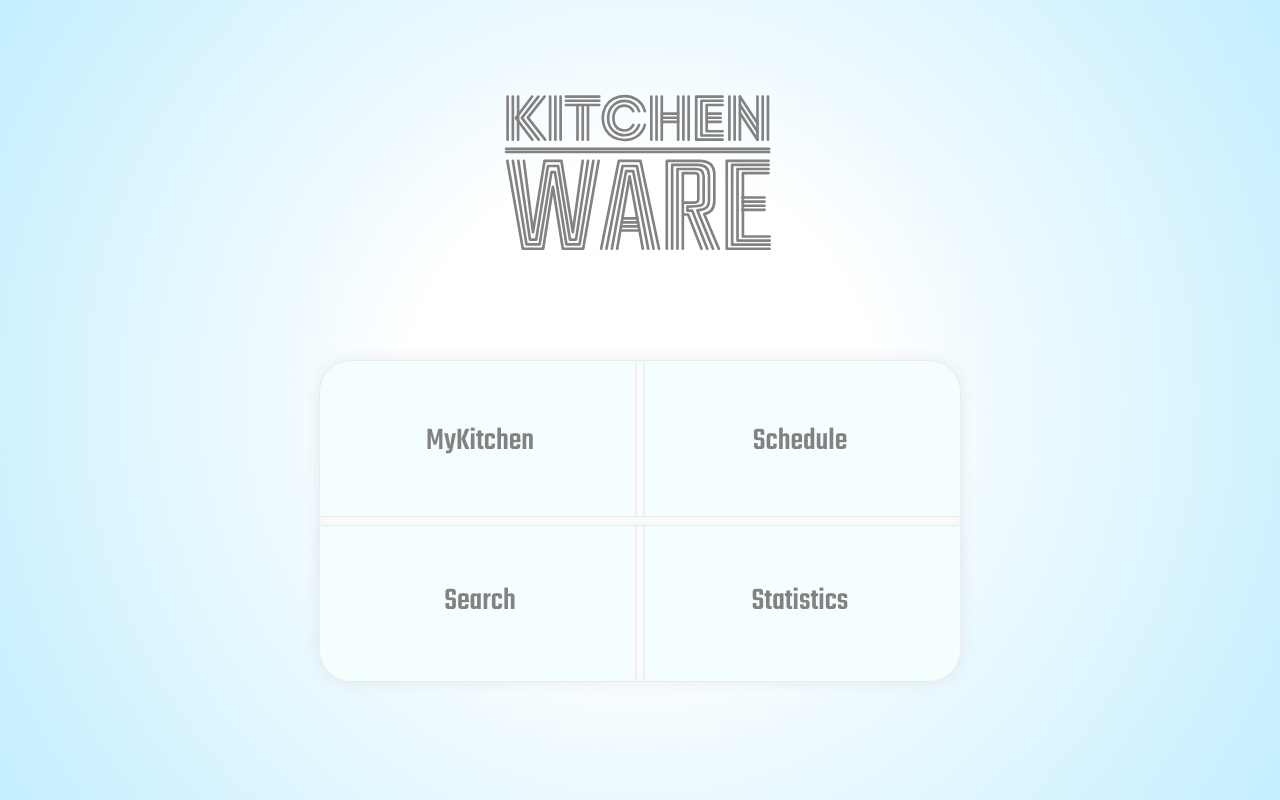
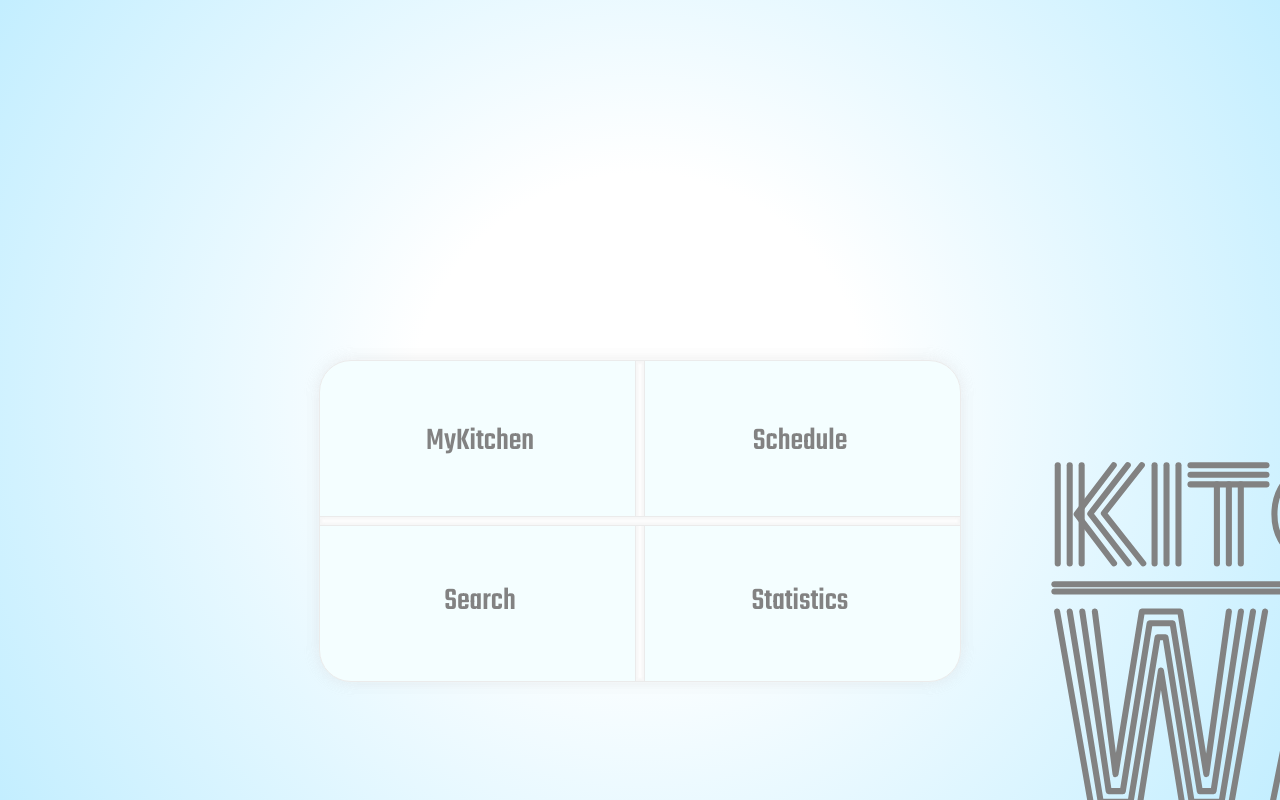
Before and after one commit to cristianoferro/Upskill-React-Project, a React (Create React App) app: page /initial in a window 1280 px wide. Built offline with nearby package versions, Linux system fonts and the light colour scheme.

Commit message:
corrected logo viewbox measures

```diff
--- a/src/components/LogoAnimation.js
+++ b/src/components/LogoAnimation.js
@@ -25,7 +25,7 @@ const Login = () => {
 
     return(
 
-          <motion.svg className="svg-logo" xmlns="http://www.w3.org/2000/svg" viewBox="0 0 1920 1080"
+          <motion.svg className="svg-logo" xmlns="http://www.w3.org/2000/svg" viewBox="0 0 843 335"
             variants={pathVariants}
             initial="hidden"
             animate="visible"
```
